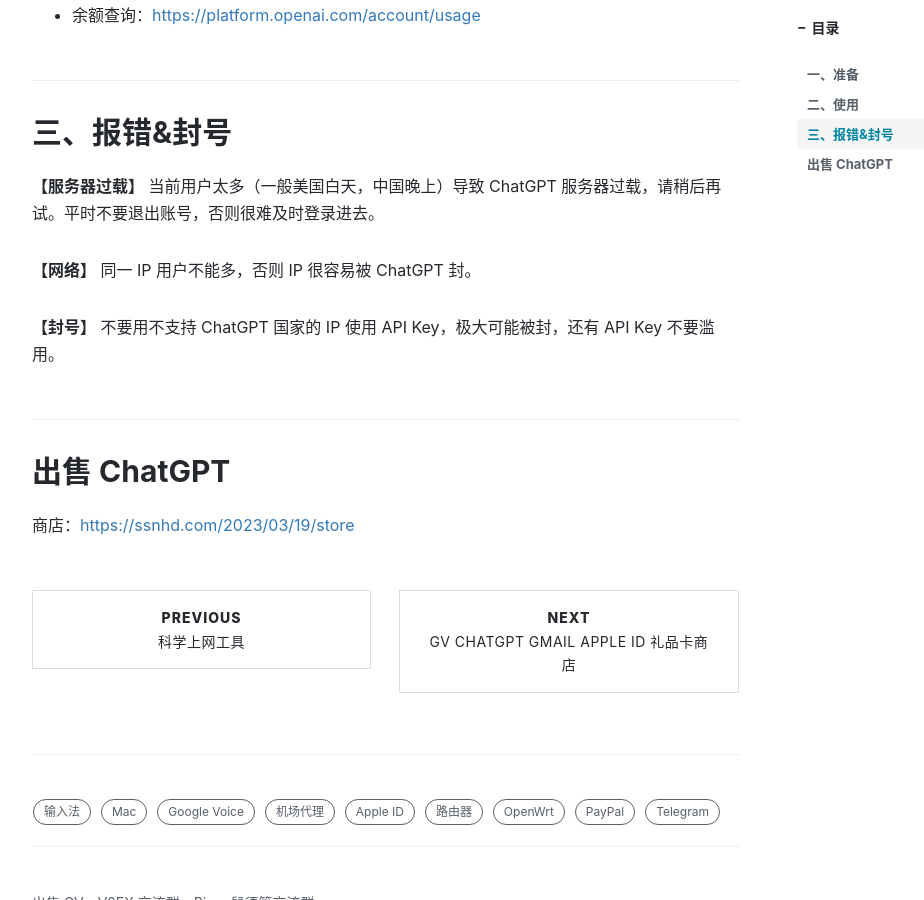
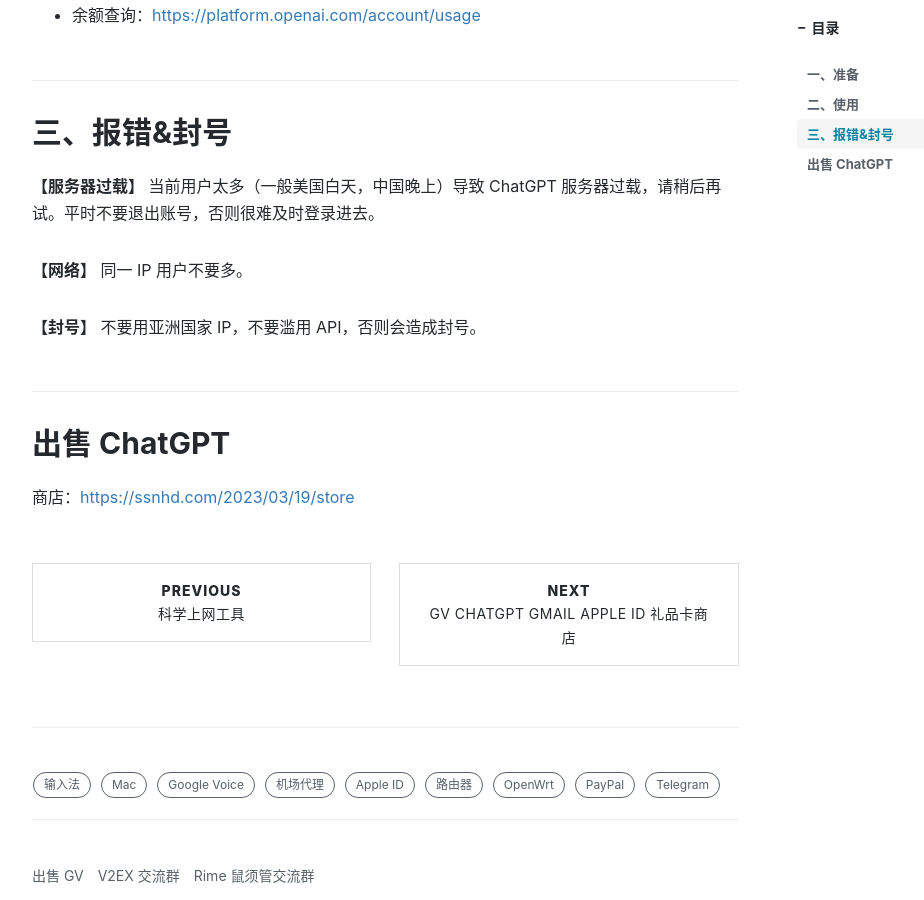
Before and after one commit to ssnhd/ssnhd.github.io, a Jekyll site: the page built from _posts/2023-2-17-ChatGPT.md, in a window 1280 px wide and 900 px high, scrolled down 899 px. Shown: the whole window, without its empty margins (233-1157 px from the left). Built offline with Jekyll 4.4.1, drawn with Linux system fonts in a browser that asks for light colours; nearby versions of some CDN libraries; comment, search, counter and statistics services are not loaded.

Commit message:
Update 2023-2-17-ChatGPT.md

```diff
--- a/_posts/2023-2-17-ChatGPT.md
+++ b/_posts/2023-2-17-ChatGPT.md
@@ -29,9 +29,9 @@
 
 **【服务器过载】** 当前用户太多（一般美国白天，中国晚上）导致 ChatGPT 服务器过载，请稍后再试。平时不要退出账号，否则很难及时登录进去。
 
-**【网络】** 同一 IP 用户不能多，否则 IP 很容易被 ChatGPT 封。
+**【网络】** 同一 IP 用户不要多。
 
-**【封号】** 不要用不支持 ChatGPT 国家的 IP 使用 API Key，极大可能被封，还有 API Key 不要滥用。
+**【封号】** 不要用亚洲国家 IP，不要滥用 API，否则会造成封号。
 
 ## 出售 ChatGPT
 
```
